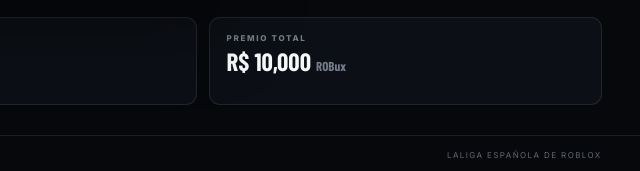
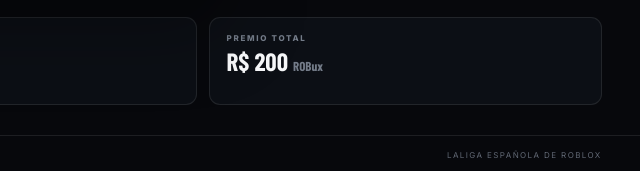
Before and after one commit to SrCatFr2/Sorteo-rey-cup, a plain HTML site: page index.html in a window 1280 px wide. Shown: the part 1464-1635 px from the top of the page, 640-1280 px from the left. Drawn offline with nearby package versions, Linux system fonts and the light colour scheme; a web font is replaced by a local one.

Commit message:
Update total prize amount in index.html

```diff
--- a/index.html
+++ b/index.html
@@ -159,7 +159,7 @@ body.is-fullscreen .slot{height:27px}
   <section class="bottom">
     <div class="stat"><label>Clubes extraídos</label><strong id="statDraw">0 <span>/ 24</span></strong><div class="bar"><i id="progress"></i></div></div>
     <div class="stat"><label>Grupo actual</label><strong id="statGroup">A</strong></div>
-    <div class="stat"><label>Premio total</label><strong>R$ 10,000 <span>ROBux</span></strong></div>
+    <div class="stat"><label>Premio total</label><strong>R$ 200 <span>ROBux</span></strong></div>
   </section>
 </main>
 <footer><span>Copa del Rey · Sorteo oficial</span><span>LaLiga Española de Roblox</span></footer>
```
